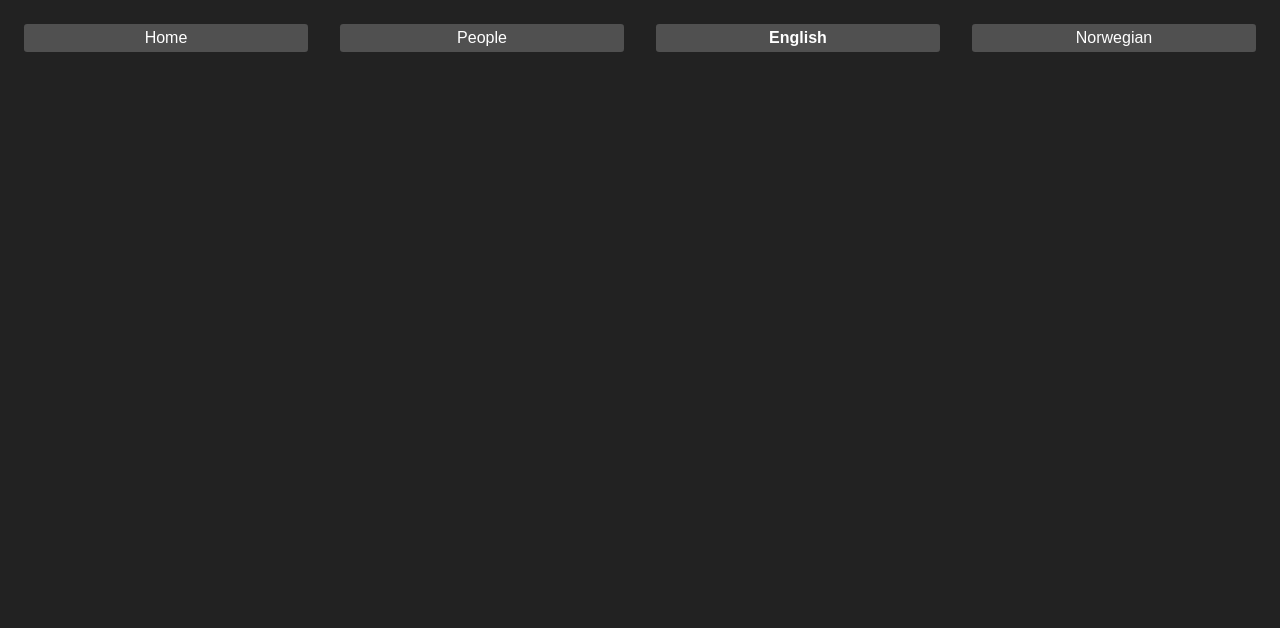
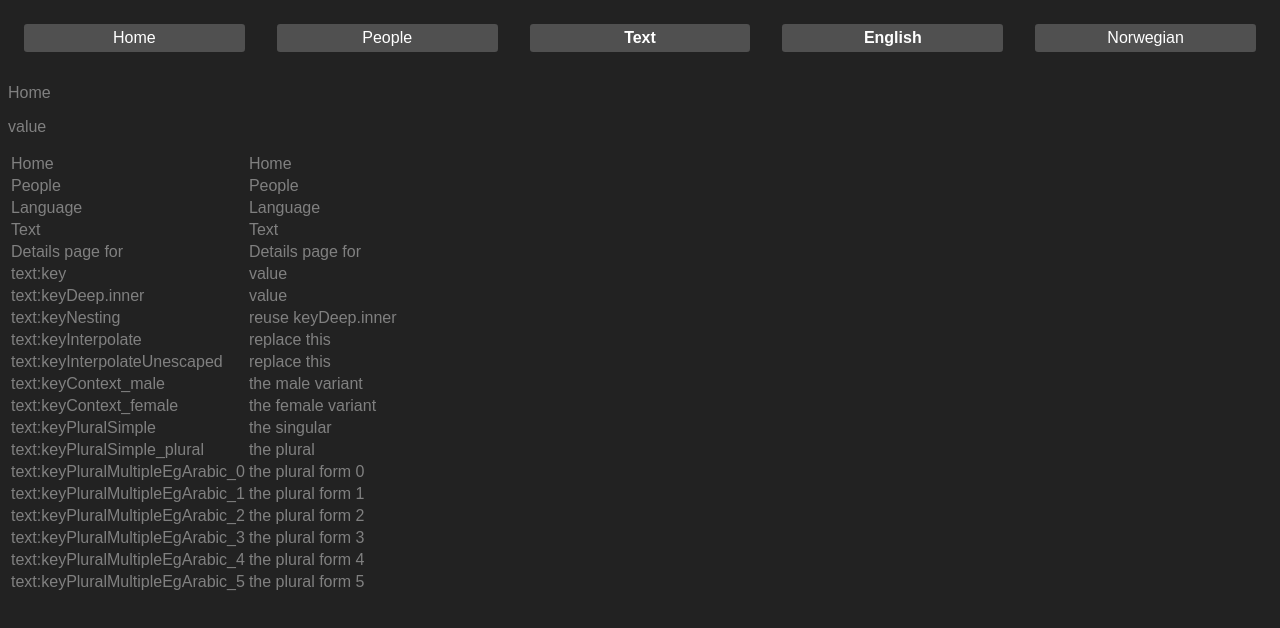
Before and after one commit to xec/react-lang-route, a React (Vite) app: page /en-gb/text in a window 1280 px wide. Shown: the top 628 px of the page. Built offline with nearby package versions, Linux system fonts and the light colour scheme.

Commit message:
separate folder for feature translations, TextPage for demo

```diff
--- /dev/null
+++ b/public/locales/en_us.json
@@ -0,0 +1,9 @@
+{
+  "Details page for": "Details page for",
+  "English": "English",
+  "Home": "Home",
+  "Language": "Language",
+  "Norwegian": "Norwegian",
+  "People": "People",
+  "Text": "Text"
+}
--- a/public/locales/en_us_main.json
+++ /dev/null
@@ -1,6 +0,0 @@
-{
-  "Home": "Home",
-  "People": "People",
-  "Language": "Language",
-  "Details page for": "Details page for"
-}
--- /dev/null
+++ b/public/locales/nb_no.json
@@ -0,0 +1,9 @@
+{
+  "Details page for": "Detaljeside for",
+  "English": "Engelsk",
+  "Home": "Hjem",
+  "Language": "Språk",
+  "Norwegian": "Norsk",
+  "People": "Personer",
+  "Text": "Tekst"
+}
--- a/public/locales/nb_no_main.json
+++ /dev/null
@@ -1,6 +0,0 @@
-{
-  "Home": "Hjem",
-  "People": "Personer",
-  "Language": "Språk",
-  "Details page for": "Detaljeside for"
-}
--- /dev/null
+++ b/public/locales/text/en_us.json
@@ -0,0 +1,20 @@
+{
+  "key": "value",
+  "keyContext_female": "the female variant",
+  "keyContext_male": "the male variant",
+  "keyDeep": {
+    "inner": "value"
+  },
+  "keyInterpolate": "replace this {{value}}",
+  "keyInterpolateUnescaped": "replace this {{- value}}",
+  "keyInterpolateWithFormatting": "replace this {{value, format}}",
+  "keyNesting": "reuse $t(keyDeep.inner)",
+  "keyPluralMultipleEgArabic_0": "the plural form 0",
+  "keyPluralMultipleEgArabic_1": "the plural form 1",
+  "keyPluralMultipleEgArabic_2": "the plural form 2",
+  "keyPluralMultipleEgArabic_3": "the plural form 3",
+  "keyPluralMultipleEgArabic_4": "the plural form 4",
+  "keyPluralMultipleEgArabic_5": "the plural form 5",
+  "keyPluralSimple": "the singular",
+  "keyPluralSimple_plural": "the plural"
+}
--- /dev/null
+++ b/public/locales/text/nb_no.json
@@ -0,0 +1,20 @@
+{
+  "key": "verdi",
+  "keyContext_female": "hunkjønn",
+  "keyContext_male": "hankjønn",
+  "keyDeep": {
+    "inner": "verdi"
+  },
+  "keyInterpolate": "erstatt {{value}}",
+  "keyInterpolateUnescaped": "erstatt {{- value}}",
+  "keyInterpolateWithFormatting": "erstatt {{value, format}}",
+  "keyNesting": "bruk $t(keyDeep.inner) om igjen",
+  "keyPluralMultipleEgArabic_0": "flertall form 0",
+  "keyPluralMultipleEgArabic_1": "flertall form 1",
+  "keyPluralMultipleEgArabic_2": "flertall form 2",
+  "keyPluralMultipleEgArabic_3": "flertall form 3",
+  "keyPluralMultipleEgArabic_4": "flertall form 4",
+  "keyPluralMultipleEgArabic_5": "flertall form 5",
+  "keyPluralSimple": "enkelttall",
+  "keyPluralSimple_plural": "flertall"
+}
--- a/src/components/App.jsx
+++ b/src/components/App.jsx
@@ -3,6 +3,7 @@ import { Router, Redirect, navigate } from '@reach/router'
 import { useTranslation } from 'react-i18next'
 import { defaultLang, replaceLang, supportedLangs } from '../lib/lang'
 import PersonPage from './Person'
+import TextPage from './TextPage'
 import Nav from './Nav'
 
 // todo: get default lang for the logged in user account Active Directory field
@@ -14,6 +15,7 @@ export default function App () {
       <Root path=':lang'>
         <Home path='/' />
         <PersonPage path='person/*' />
+        <TextPage path='text/*' />
       </Root>
     </Router>
   )
--- a/src/components/Nav.jsx
+++ b/src/components/Nav.jsx
@@ -10,8 +10,9 @@ export default function Nav ({ currentUrl }) {
     <nav id='mainNav'>
       <Link to='./'>{t('Home')}</Link>
       <Link to='person'>{t('People')}</Link>
-      <Link to={replaceLang(currentUrl, 'en-gb')}>English</Link>
-      <Link to={replaceLang(currentUrl, 'nb-no')}>Norwegian</Link>
+      <Link to='text'>{t('Text')}</Link>
+      <Link to={replaceLang(currentUrl, 'en-gb')}>{t('English')}</Link>
+      <Link to={replaceLang(currentUrl, 'nb-no')}>{t('Norwegian')}</Link>
     </nav>
   )
 }
--- /dev/null
+++ b/src/components/TextPage.jsx
@@ -0,0 +1,56 @@
+import React, { useEffect } from 'react'
+import { useTranslation } from 'react-i18next'
+import featureEnUS from '../../public/locales/text/en_us.json'
+import featureNbNO from '../../public/locales/text/nb_no.json'
+
+const featureName = 'text'
+const keys = [
+  'Home',
+  'People',
+  'Language',
+  'Text',
+  'Details page for'
+]
+const featureKeys = [
+  'key',
+  'keyDeep.inner',
+  'keyNesting',
+  'keyInterpolate',
+  'keyInterpolateUnescaped',
+  'keyContext_male',
+  'keyContext_female',
+  'keyPluralSimple',
+  'keyPluralSimple_plural',
+  'keyPluralMultipleEgArabic_0',
+  'keyPluralMultipleEgArabic_1',
+  'keyPluralMultipleEgArabic_2',
+  'keyPluralMultipleEgArabic_3',
+  'keyPluralMultipleEgArabic_4',
+  'keyPluralMultipleEgArabic_5'
+].map(key => featureName + ':' + key)
+const allKeys = keys.concat(featureKeys)
+
+export default function TextPage () {
+  const { t, i18n } = useTranslation()
+  useEffect(() => {
+    // initialize feature-specific translations
+    i18n.addResourceBundle('en', featureName, featureEnUS)
+    i18n.addResourceBundle('nb', featureName, featureNbNO)
+  }, [])
+  return (
+    <div>
+      <p>{t('Home')}</p>
+      <p>{t('text:key')}</p>
+      <table>
+        <tbody>
+          {allKeys.map(key => (
+            <tr key={key}>
+              <td>{key}</td>
+              <td>{t(key)}</td>
+            </tr>
+          ))}
+        </tbody>
+      </table>
+    </div>
+  )
+}
--- a/src/i18next.js
+++ b/src/i18next.js
@@ -1,7 +1,10 @@
 import i18n from 'i18next'
 import { initReactI18next } from 'react-i18next'
-import enUS from '../public/locales/en_us_main.json'
-import nbNO from '../public/locales/nb_no_main.json'
+import enUS from '../public/locales/en_us.json'
+import nbNO from '../public/locales/nb_no.json'
+
+// i18n Manager seems like a solid free cross-platform desktop app for handling translations
+// https://electronjs.org/apps/i18n-manager
 
 i18n
   .use(initReactI18next) // passes i18n down to react-i18next
@@ -11,7 +14,7 @@ i18n
       nb: { translation: nbNO }
     },
     // lng: 'en-us', // should theoretically always be overridden by url
-    keySeparator: false, // we do not use keys in form messages.welcome
+    // keySeparator: false, // we do not use keys in form messages.welcome
     interpolation: {
       escapeValue: false // react already safes from xss
     }
```
